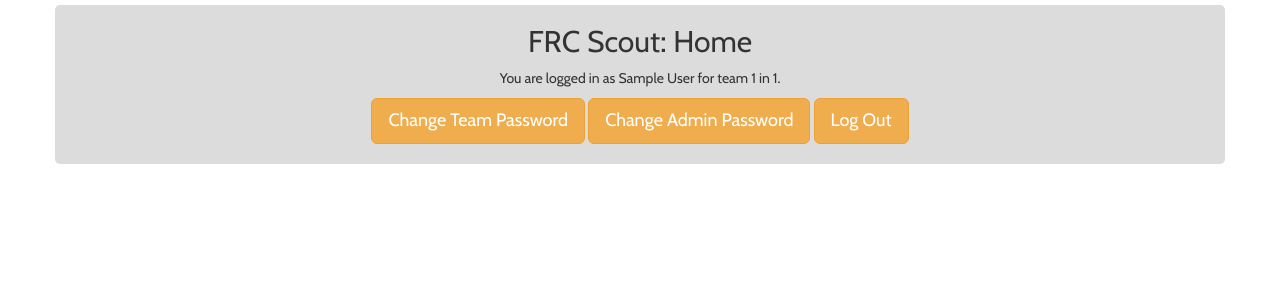
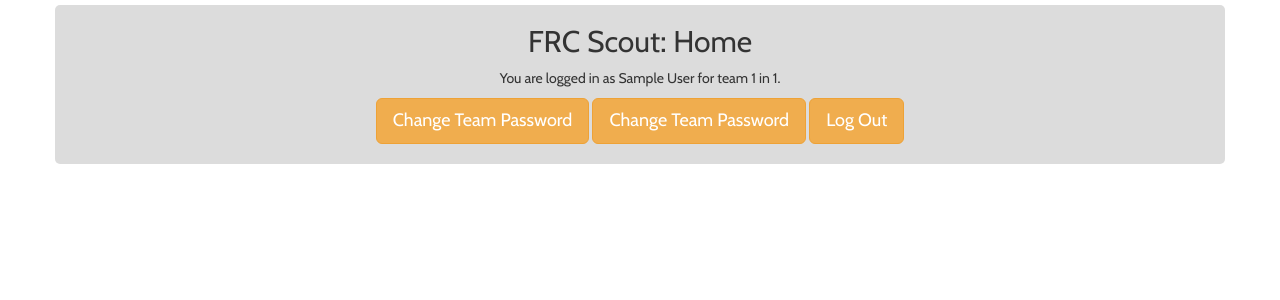
Before and after one commit to terabyte128/frc-scout-2014, a PHP site: page /home/index.php in a window 1280 px wide. Shown: the top 300 px of the page. Run offline with PHP 8.4, Linux system fonts and the light colour scheme; the visitor is signed in with stand-in values (Sample User, id 1); some libraries are stand-ins or nearby versions.

Commit message:
Revert "Stuff"
This reverts commit 162156ab6fddc8f650ef6411dedfc614c3c93d3b.

```diff
--- a/home/index.php
+++ b/home/index.php
@@ -14,11 +14,10 @@ require '../includes/setup-session.php';
                 <h2>FRC Scout: Home</h2>
                 <p>You are logged in as <?php echo $scoutName ?> for team <?php echo $teamNumber ?> in <?php echo $location ?>.</p>
                 <button onclick="window.location = 'change-password.php';" class="btn btn-lg btn-warning btn-home-selections">Change Team Password</button>
-                <button onclick="window.location = 'change-admin-password.php';" class="btn btn-lg btn-warning btn-home-selections">Change Admin Password</button>
+                <button onclick="window.location = 'change-admin-password.php';" class="btn btn-lg btn-warning btn-home-selections">Change Team Password</button>
                 <button onclick="window.location = '../login.php?logout';" class="btn btn-lg btn-warning btn-home-selections">Log Out</button>
                 <br />
                 <br />
             </div>
-        </div>
     </body>
 </html>
```
